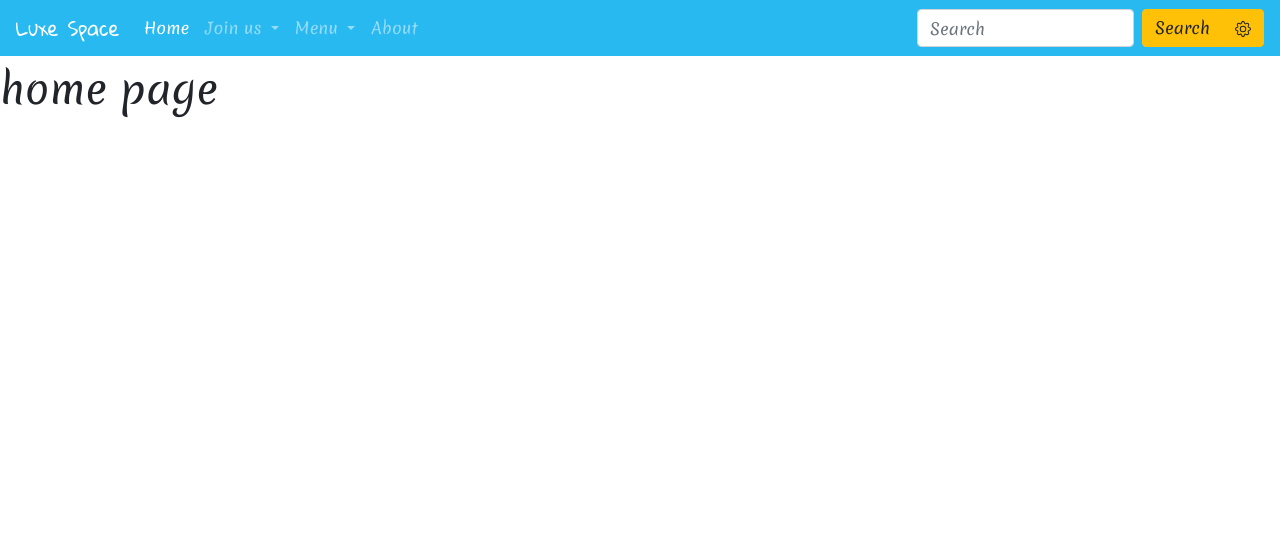
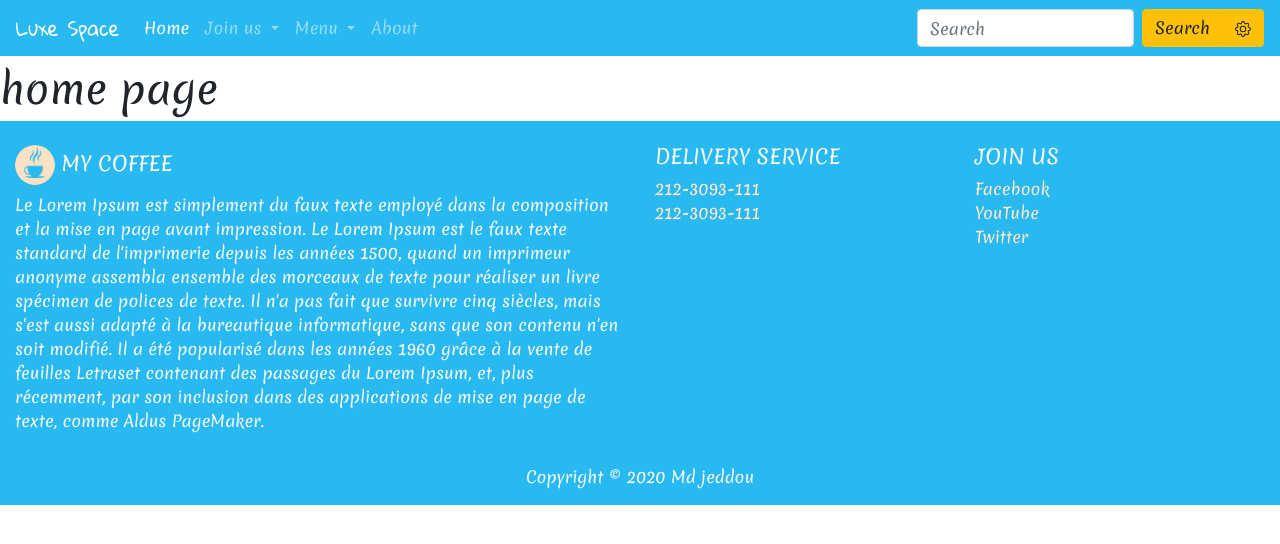
Before and after one commit to mhammed2020/Food-Platform-, a Django app: page / in a window 1280 px wide. Shown: the top 544 px of the page. Run offline with Django 3.2, Linux system fonts and the light colour scheme; some libraries are stand-ins or nearby versions.

Commit message:
add footer and navbar frontend

```diff
--- a/templates/base.html
+++ b/templates/base.html
@@ -18,7 +18,7 @@
 
     {% endblock  %}
 
-
+    {% include "footer.html" %}
 
     <script src="{% static 'js/jquery-3.4.1.slim.min.js' %}"></script>
     <script src="{% static 'js/popper.min.js' %}"></script>
@@ -29,5 +29,7 @@
         })
         $(".year").text( (new Date).getFullYear() );
     </script>
+
+
 </body>
 </html>
--- /dev/null
+++ b/templates/footer.html
@@ -0,0 +1,49 @@
+ <!--footer-->
+ <footer class="pt-4 navbar-custom text-light" style="background-color:#29b9f1;">
+    <div class="container-fluid text-center text-md-left">
+
+      <div class="row">
+
+        <div class="col-md-6 mt-md-0 mt-3">
+          <h5 class="text-uppercase">
+            <img src="img/mycoffee.png" class="img-brand" alt="My Coffee">
+            My Coffee
+          </h5>
+          <p>Le Lorem Ipsum est simplement du faux texte employé dans la composition et la mise en page avant impression. Le Lorem Ipsum est le faux texte standard de l'imprimerie depuis les années 1500, quand un imprimeur anonyme assembla ensemble des morceaux de texte pour réaliser un livre spécimen de polices de texte. Il n'a pas fait que survivre cinq siècles, mais s'est aussi adapté à la bureautique informatique, sans que son contenu n'en soit modifié. Il a été popularisé dans les années 1960 grâce à la vente de feuilles Letraset contenant des passages du Lorem Ipsum, et, plus récemment, par son inclusion dans des applications de mise en page de texte, comme Aldus PageMaker.</p>
+        </div>
+
+        <hr class="clearfix w-100 d-md-none pb-3">
+
+        <div class="col-md-3 mb-md-0 mb-3">
+
+          <h5 class="text-uppercase">Delivery Service</h5>
+
+          <ul class="list-unstyled">
+            <li><a href="tel:333333333">212-3093-111</a></li>
+            <li><a href="tel:444333332">212-3093-111</a></li>
+
+          </ul>
+
+        </div>
+
+        <div class="col-md-3 mb-md-0 mb-3">
+
+          <h5 class="text-uppercase">Join Us</h5>
+
+          <ul class="list-unstyled">
+            <li><a href="#">Facebook</a></li>
+            <li><a href="#">YouTube</a></li>
+            <li><a href="#">Twitter</a></li>
+          </ul>
+
+        </div>
+
+      </div>
+
+    </div>
+
+    <div class="text-center py-3">
+      Copyright &copy; <span class="year">2020</span> Md jeddou
+    </div>
+
+  </footer>
```
